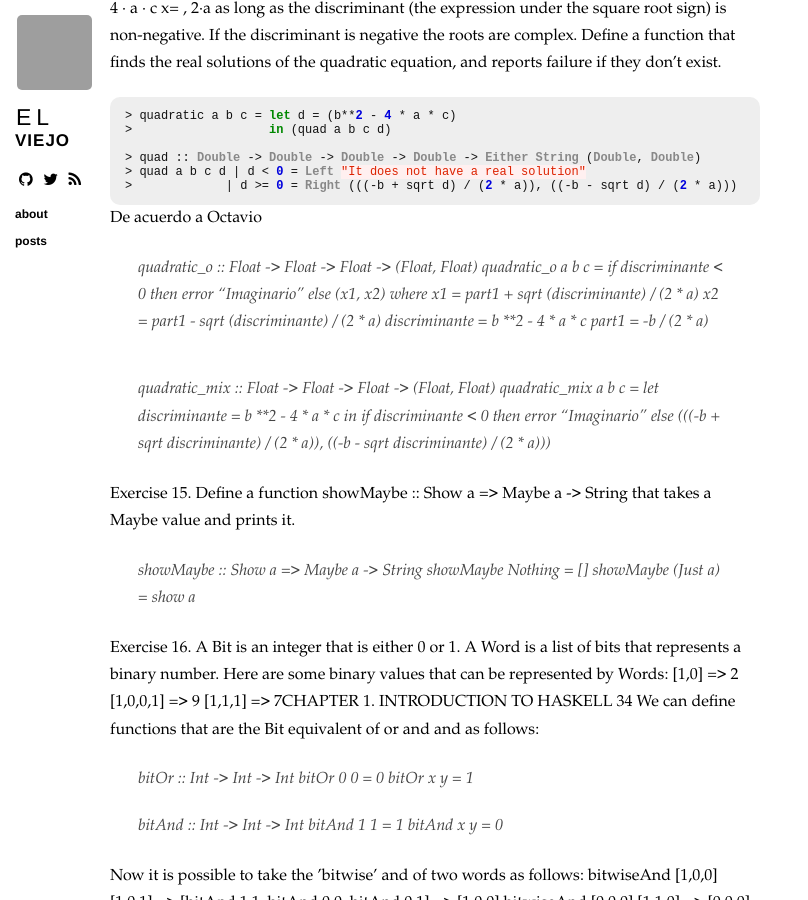
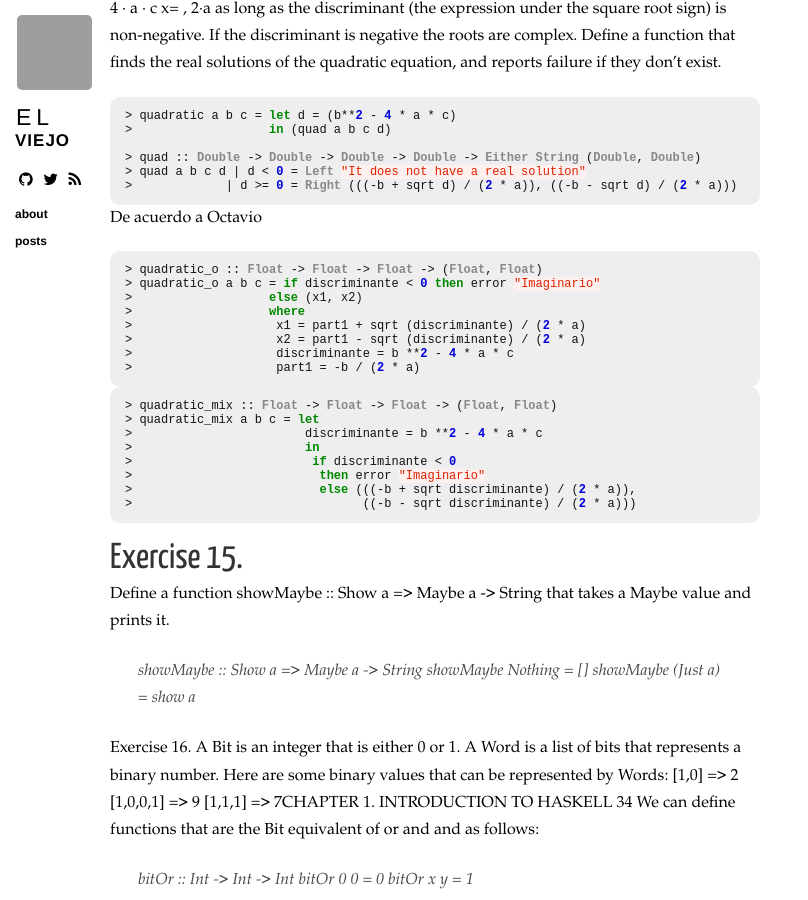
Before and after one commit to holman/left, a Jekyll site: the page built from _posts/2013-09-05-SolutionsToCh01.md, in a window 1280 px wide and 900 px high, scrolled down 552 px. Shown: the whole window, without its empty margins (0-808 px from the left). Built offline with Jekyll 4.4.1, drawn with Linux system fonts in a browser that asks for light colours; nearby versions of some CDN libraries; Markdown is read by kramdown in place of the engine named in the settings; comment, search, counter and statistics services are not loaded; grey boxes are pictures that could not be loaded.

Commit message:
mas foramtos

```diff
--- a/_posts/2013-09-05-SolutionsToCh01.md
+++ b/_posts/2013-09-05-SolutionsToCh01.md
@@ -55,8 +55,11 @@ and reports failure if they don’t exist.
 
 {% endhighlight %}
 
+
 De acuerdo a Octavio
 
+
+{% highlight haskell %}
 
 > quadratic_o :: Float -> Float -> Float -> (Float, Float)
 > quadratic_o a b c = if discriminante < 0 then error "Imaginario"
@@ -67,6 +70,11 @@ De acuerdo a Octavio
 >                    discriminante = b **2 - 4 * a * c
 >                    part1 = -b / (2 * a)
 
+{% endhighlight %}
+
+
+{% highlight haskell %}
+
 > quadratic_mix :: Float -> Float -> Float -> (Float, Float)
 > quadratic_mix a b c = let
 >                        discriminante = b **2 - 4 * a * c
@@ -76,8 +84,13 @@ De acuerdo a Octavio
 >                          else (((-b + sqrt discriminante) / (2 * a)),
 >                                ((-b - sqrt discriminante) / (2 * a)))
 
+{% endhighlight %}
 
-Exercise 15. Define a function
+
+Exercise 15.
+============
+
+Define a function
 showMaybe :: Show a => Maybe a -> String
 that takes a Maybe value and prints it.
 
```
